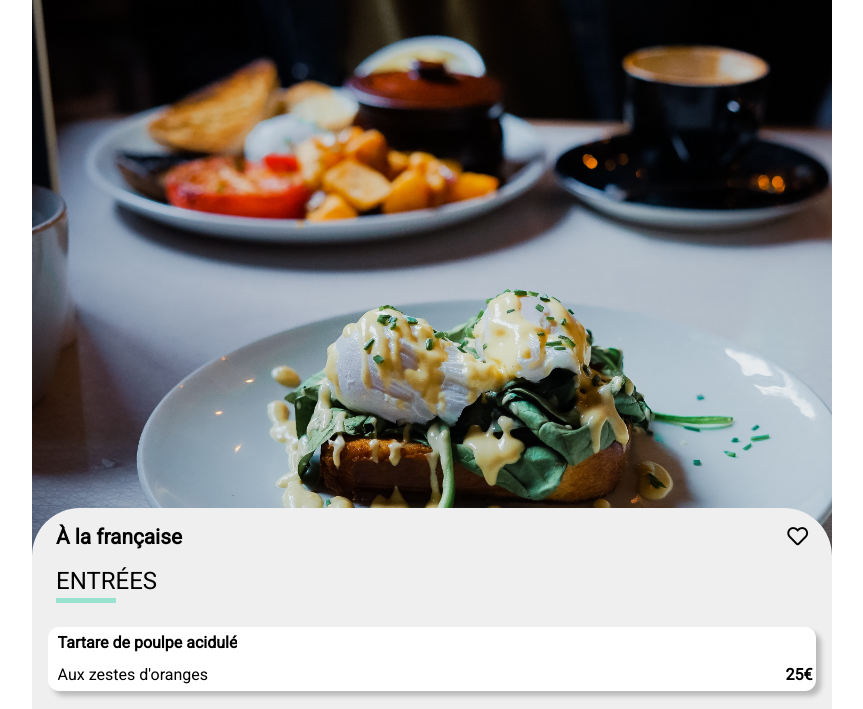
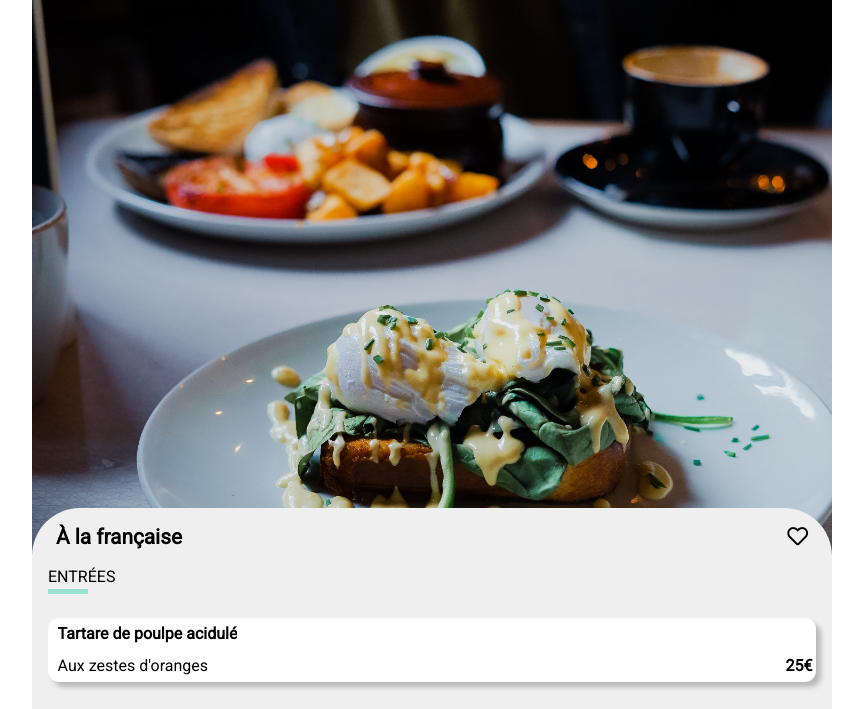
Before and after one commit to BrunoClevenot/BrunoClevenot_03_24052021, a website: page menus/alafrancaise.html in a window 1280 px wide. Shown: the part 89-798 px from the top of the page, without its empty margins (208-1071 px from the left). Drawn offline with Linux system fonts and the light colour scheme; a web font is replaced by a local one.

Commit message:
Correction de la taille des catégories de plats dans les menus

```diff
--- a/scss/Pages/_pagemenu.scss
+++ b/scss/Pages/_pagemenu.scss
@@ -56,13 +56,14 @@
     margin-bottom: 1.5em;
     &__h2{
         font-weight: normal;
+        font-size:1rem;
         margin: 0 0 2px 1em;
     }
     &__form{
         background-color: $color-tertiary;
         height:5px;
-        width: 60px;
-        margin-left: 1.5em;
+        width: 40px;
+        margin-left: 1em;
         margin-right:0;
         margin-top:1px;
     }
```
Also changed, not shown: css/style.css, 1 other file.
